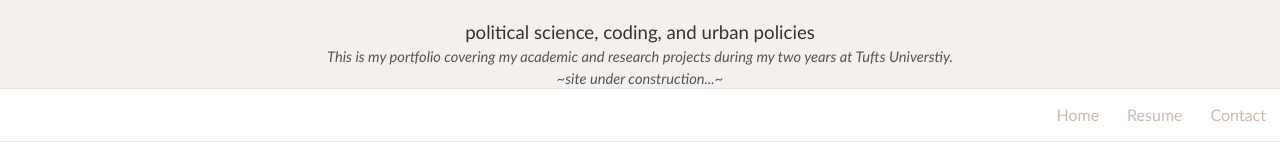
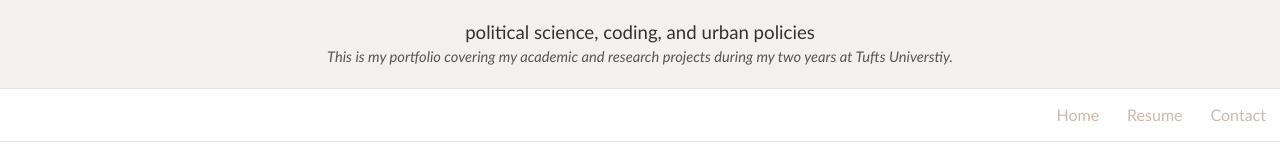
Before and after one commit to gracewu220/portfolio, a plain HTML site: page contact.html in a window 1280 px wide. Shown: the part 205-363 px from the top of the page. Drawn offline with nearby package versions, Linux system fonts and the light colour scheme.

Commit message:
Update contact.html

```diff
--- a/contact.html
+++ b/contact.html
@@ -22,7 +22,7 @@
             <p class="title">Grace Wu</p>
             <p class="title-sub1">political science, coding, and urban policies</p>
             <p class="title-sub2">This is my portfolio covering my academic and research projects during my two years at Tufts Universtiy.</p>
-            <p class="title-sub2">~site under construction...~</p>
+            <!-- <p class="title-sub2">~site under construction...~</p> -->
         </div>
     </header>
     <nav>
```
